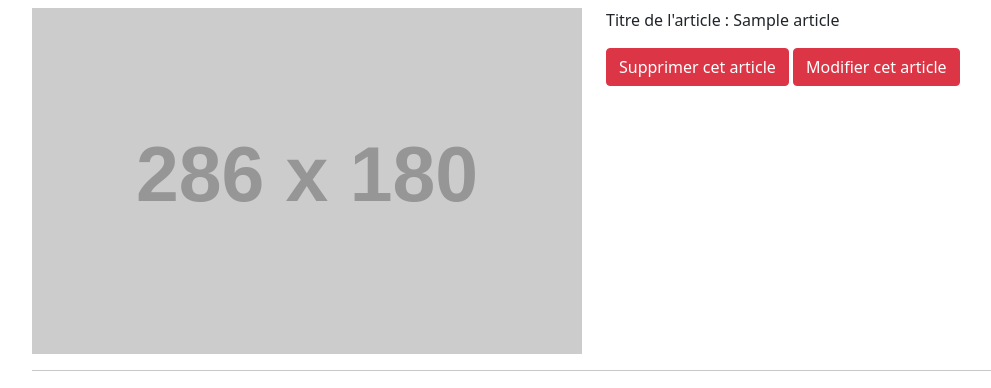
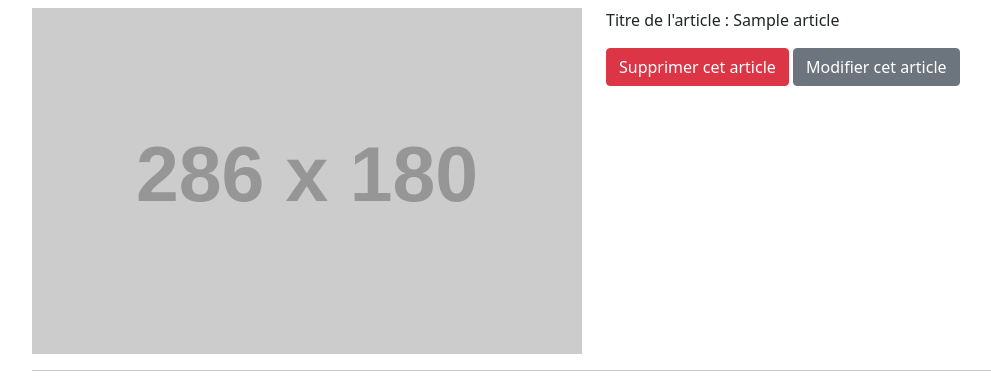
Before and after one commit to hakan9719/ipssi-spa, a PHP site: template templates/Articles/articleView.php in a window 1280 px wide. Shown: the part 56-444 px from the top of the page, without its empty margins (46-1037 px from the left). Run offline with PHP 8.4, Linux system fonts and the light colour scheme; the template is opened without the code that fills it: most values are stand-ins (such as "Sample title", 1, 10 or a date in 2020); grey boxes labelled with a size stand in for pictures from a placeholder-image service; some libraries are stand-ins or nearby versions.

Commit message:
changé couleur d'un boutton + mis des commentaires

```diff
--- a/templates/Articles/articleView.php
+++ b/templates/Articles/articleView.php
@@ -10,7 +10,7 @@ require ROOT."/templates/headerView.php";
                 <p>Titre de l'article : <?php echo $articles->getTitle() ?></p>
             <div class="col-12">
                 <a href="/spa/public/?page=supprimerArticle&id=<?php echo $articles->getId() ?>" class="btn btn-danger">Supprimer cet article</a>
-                <a href="/spa/public/?page=modifierArticle&id=<?php echo $articles->getId() ?>" class="btn btn-danger">Modifier cet article</a>
+                <a href="/spa/public/?page=modifierArticle&id=<?php echo $articles->getId() ?>" class="btn btn-secondary">Modifier cet article</a>
             </div>
         </div>
     </div>
```
Also changed, not shown: App/Entity/Articles.php (+27 -2 lines), App/Manager/AnimalsManager.php (+13 -3 lines), App/Manager/ArticleManager.php (+14 -1 lines), App/Manager/ProductsManager.php (+13 -2 lines).
